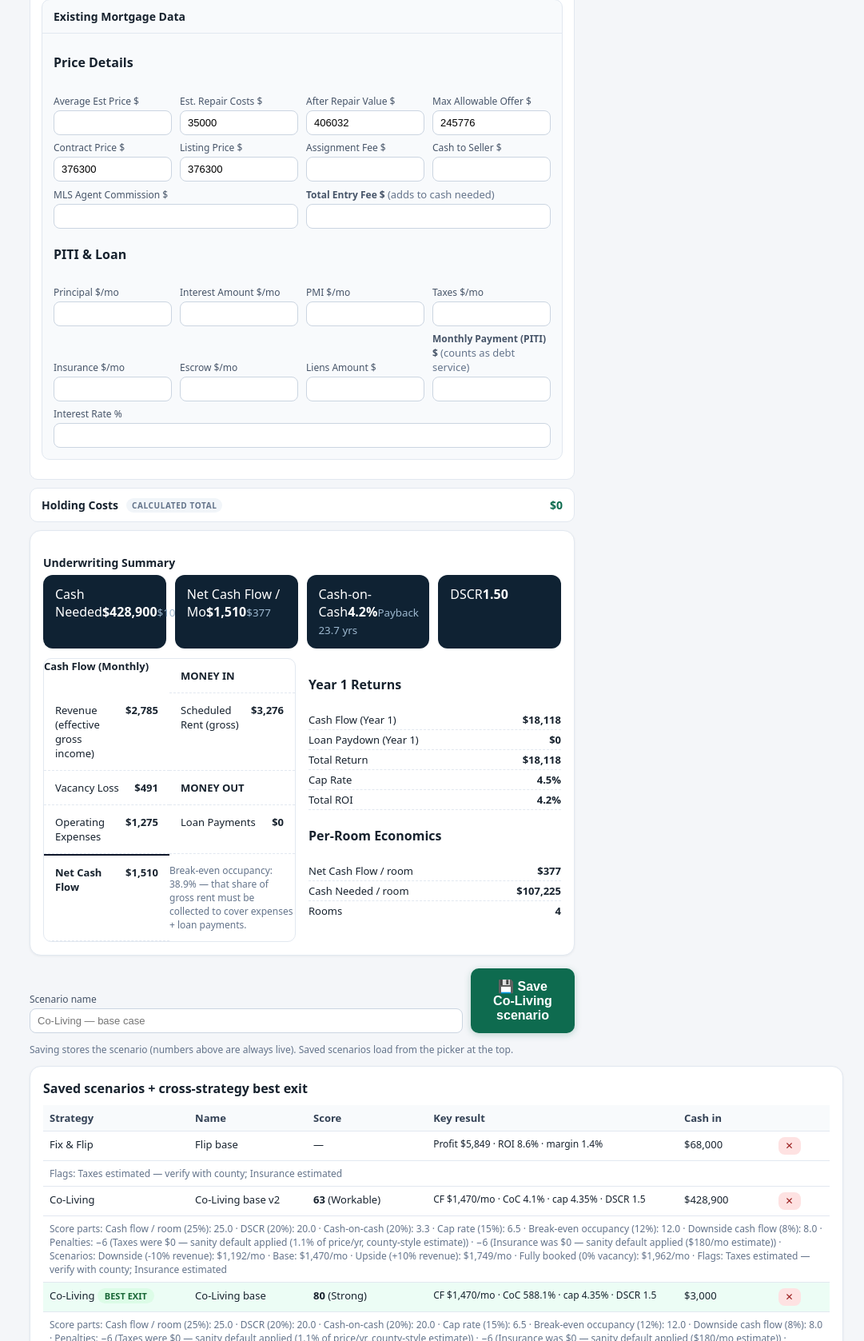
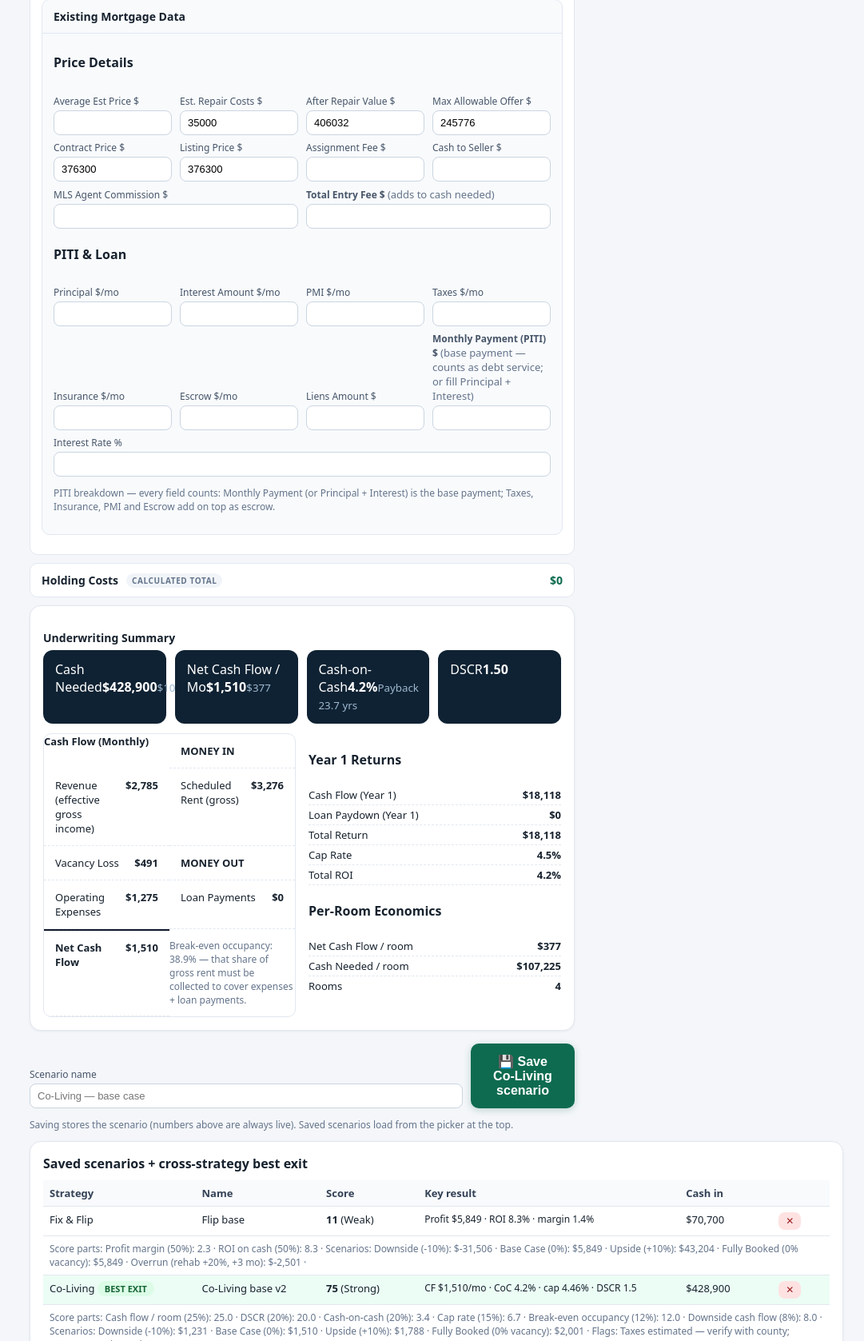
Before and after one commit to sherifmoner/property-deal-analyzer, a Flask app: page /property/1?tab=underwriting in a window 1280 px wide, after a click on "Existing Mortgage Data". Shown: the part 4823-6500 px from the top of the page at 80% size, without its empty margins (199-1280 px from the left). Run offline with Flask 3, Linux system fonts and the light colour scheme; data comes from the database, SQL or seed files in the repository; data that the repository does not hold is empty; some libraries are stand-ins or nearby versions.

Commit message:
v1.8b: Fixed payment works with blank/zero loan amount (Subject-To, blank cards) in both engines; estimate-withdrawal totals now recompute in the same interaction (gate P3 root cause); Flip scenario chips added (Key Metrics recompute, Fully Booked == Base); gate_v19 50/50 both modes, regressions v18 34/34 v17 27/27 v16 62/62 fixtures 20/20

```diff
--- a/app.py
+++ b/app.py
@@ -495,14 +495,17 @@ def _row_payment(f):
     Payment types mirror ReiSearch: Amortized | Interest Only | Principal Only | Fixed Payment."""
     if (f.get("type") or "") in ("Cash", "Equity"):
         return 0.0, 0.0
-    amt = fnum(f.get("amount"), 0) or 0
-    if amt <= 0: return 0.0, 0.0
     rate = fnum(f.get("rate"), 0) or 0
     tv = fnum(f.get("term_value"), 0) or 0
     months = tv if (f.get("term_unit") or "Months") == "Months" else tv * 12
     pt = f.get("payment_type") or "amortized"
+    # v1.8b: a Fixed payment IS the payment — it must not require a loan amount
+    # (Subject-To cards have a blank amount by design; blank cards start at 0).
     if pt == "fixed":
-        pay = fnum(f.get("fixed_payment"), 0) or 0
+        return (fnum(f.get("fixed_payment"), 0) or 0,
+                (fnum(f.get("taxes_mo"), 0) or 0) + (fnum(f.get("insurance_mo"), 0) or 0))
+    amt = fnum(f.get("amount"), 0) or 0
+    if amt <= 0: return 0.0, 0.0
     elif pt == "interest_only":
         pay = amt * rate / 100 / 12
     elif pt == "principal_only":
@@ -642,11 +645,26 @@ def compute_underwriting(strategy, raw_inp, prop):
             if s.get("preset") and s.get("preset") != lab: lab = f"{lab} · {s['preset']}"
             debt_lines.append({"label": lab, "payment": round(pay + esc)})
     # existing mortgage data (all strategies except Fix & Flip)
+    # v1.8a PITI wiring: the breakdown fields are LIVE components of the payment,
+    # not decoration. Base = the typed Monthly Payment, or the Principal+Interest
+    # split when no total is typed. Taxes / Insurance / PMI / Escrow are escrow
+    # add-ons counted on top (same pattern as funding-card escrow in _row_payment).
     entry_fee = md_payment = 0.0
+    md_base = md_escrow = 0.0
+    md_addons = {}
     if strategy != "Fix & Flip":
         entry_fee = fnum(inp.get("md_entry_fee"), 0) or 0
-        md_payment = fnum(inp.get("md_monthly_payment"), 0) or 0
-        paydown_y1 += (fnum(inp.get("md_piti_principal"), 0) or 0) * 12
+        _prin = fnum(inp.get("md_piti_principal"), 0) or 0
+        _int = fnum(inp.get("md_piti_interest"), 0) or 0
+        md_base = fnum(inp.get("md_monthly_payment"), 0) or 0
+        if md_base <= 0: md_base = _prin + _int
+        for k, lab in (("md_piti_taxes", "Taxes"), ("md_piti_insurance", "Insurance"),
+                       ("md_piti_pmi", "PMI"), ("md_piti_escrow", "Escrow")):
+            v = fnum(inp.get(k), 0) or 0
+            if v: md_addons[lab] = round(v)
+            md_escrow += v
+        md_payment = md_base + md_escrow
+        paydown_y1 += _prin * 12
     debt_service = debt_rows_service + md_payment
     closing = fnum(inp.get("closing_costs"), 0) or 0
     financing_costs = closing + points_fees
@@ -676,7 +694,8 @@ def compute_underwriting(strategy, raw_inp, prop):
            "debt_service_mo": round(debt_service), "entry_fee": round(entry_fee),
            "cash_contrib": round(cash_equity), "points_fees": round(points_fees),
            "closing_costs": round(closing), "debt_lines": debt_lines,
-           "md_payment_mo": round(md_payment)}
+           "md_payment_mo": round(md_payment), "md_base_mo": round(md_base),
+           "md_escrow_mo": round(md_escrow), "md_addons": md_addons}
 
     if strategy == "Fix & Flip":
         sale = fnum(inp.get("sale_price"), 0) or arv
@@ -698,6 +717,10 @@ def compute_underwriting(strategy, raw_inp, prop):
         scen = {"Downside (-10%)": _flip(sale * 0.9, rehab, holding_total),
                 "Base Case (0%)": _flip(sale, rehab, holding_total),
                 "Upside (+10%)": _flip(sale * 1.1, rehab, holding_total),
+                # v1.8a: the Fully Booked chip exists on the Flip panel too; a flip
+                # has no vacancy, so Fully Booked IS the Base Case there (it must
+                # still select/recompute, never sit cosmetic).
+                "Fully Booked (0% vacancy)": _flip(sale, rehab, holding_total),
                 "Overrun (rehab +20%, +3 mo)": _flip(sale, rehab * 1.2, holding_mo * (h_months + 3))}
         # Flip Deal Score: ReiSearch shows one for flips; scale = profit margin (50%, target 30%)
         # + ROI (50%, target 50%), labeled as our scale in Details.
@@ -828,7 +851,16 @@ def compute_underwriting(strategy, raw_inp, prop):
                "breakeven": ((opex + debt_service) / (gross + other)) if (gross + other) else 1.3,
                "downside_cf": (egi * 0.9 - opex - debt_service)}
     def _scen(mult, no_vac=False):
-        e2 = gross + other if no_vac else (gross - vac_loss) * mult + other
+        if no_vac and strategy == "Short Term":
+            # Fully Booked for STR = 100% occupancy (gross is occupancy-scaled;
+            # cleaning income inside `other` stays at the booked level — a
+            # documented, conservative simplification).
+            _occ = fnum(inp.get("occupancy_pct"), 0) or 0
+            e2 = (gross / (_occ / 100) if _occ else gross) + other
+        elif no_vac:
+            e2 = gross + other
+        else:
+            e2 = (gross - vac_loss) * mult + other
         noi_s = e2 - opex
         return {"revenue": round(e2), "expenses": round(opex), "loan": round(debt_service),
                 "net": round(e2 - opex - debt_service),
@@ -836,8 +868,9 @@ def compute_underwriting(strategy, raw_inp, prop):
                 "cap_rate_pct": round(noi_s * 12 / value * 100, 2) if value else 0,
                 "coc_pct": round((e2 - opex - debt_service) * 12 / cash_in * 100, 1) if cash_in else None}
     scen = {"Downside (-10%)": _scen(0.9), "Base Case (0%)": _scen(1.0), "Upside (+10%)": _scen(1.1)}
-    if strategy == "Co-Living":
-        scen["Fully Booked (0% vacancy)"] = _scen(1.0, no_vac=True)
+    # v1.8a: Fully Booked exists for EVERY rental strategy (it was Co-Living-only,
+    # which left the chip dead on STR/MTR/LTR panels).
+    scen["Fully Booked (0% vacancy)"] = _scen(1.0, no_vac=True)
     sc = score_rental(metrics, penalties)
     def _part_frac(item):
         k, v = item
@@ -1749,6 +1782,18 @@ def dashboard():
     counts = {r["status"]: r["c"] for r in db().execute("SELECT status, COUNT(*) c FROM properties GROUP BY status")}
     recent = db().execute("""SELECT s.*, p.address FROM scenarios s JOIN properties p ON p.id=s.property_id
                              ORDER BY s.id DESC LIMIT 6""").fetchall()
+    # v1.8a: same score reconciliation as the property page — recompute the
+    # displayed results with the current engine (stored results can be stale).
+    _rec = []
+    for _s in recent:
+        _s = dict(_s)
+        try:
+            _s["results"] = json.dumps(compute_underwriting(
+                _s["strategy"], json.loads(_s["inputs"] or "{}"), get_prop(_s["property_id"])))
+        except Exception:
+            pass
+        _rec.append(_s)
+    recent = _rec
     return render_template("dashboard.html", props=props, counts=counts, recent=recent)
 
 @app.route("/properties")
@@ -1819,6 +1864,21 @@ def property_page(pid):
                            ON c.id=a.contractor_id WHERE a.property_id=?""", (pid,)).fetchall()
     contractors = d.execute("SELECT * FROM contractors ORDER BY trade, name").fetchall()
     scenarios = d.execute("SELECT * FROM scenarios WHERE property_id=? ORDER BY id DESC", (pid,)).fetchall()
+    # v1.8a score reconciliation: displayed scenario scores are recomputed with
+    # the CURRENT engine from the stored inputs, so the scenarios table can
+    # never drift from the live rail. The stored `results` are a snapshot of
+    # whatever code version saved them (shipped scenarios 1/2 predate the
+    # penalty rework and showed 80/63 for identical inputs).
+    _disp = []
+    for _s in scenarios:
+        _s = dict(_s)
+        try:
+            _s["results"] = json.dumps(compute_underwriting(
+                _s["strategy"], json.loads(_s["inputs"] or "{}"), p))
+        except Exception:
+            pass
+        _disp.append(_s)
+    scenarios = _disp
     plans = d.execute("SELECT * FROM floorplans WHERE property_id=? ORDER BY id DESC", (pid,)).fetchall()
     v = verdict(p, comps, all_boxes())
     sold = [c for c in comps if c["kind"] == "sold" and not c["excluded"]]
--- a/static/uw.js
+++ b/static/uw.js
@@ -20,10 +20,12 @@
   function rowPayment(f) {
     /* ReiSearch funding-card payment model. Returns {pay (P&I or fixed), esc (taxes+insurance)}. */
     if (!f || f.type === "Cash" || f.type === "Equity") return { pay: 0, esc: 0 };
+    var rate = N(f.rate), months = termMonths(f), pt = f.payment_type || "amortized", pay = 0;
+    /* v1.8b: a Fixed payment IS the payment — it must not require a loan amount
+       (Subject-To cards have a blank amount by design; blank cards start at 0). */
+    if (pt === "fixed") return { pay: N(f.fixed_payment), esc: N(f.taxes_mo) + N(f.insurance_mo) };
     var amt = N(f.amount); if (amt <= 0) return { pay: 0, esc: 0 };
-    var rate = N(f.rate), months = termMonths(f), pt = f.payment_type || "amortized", pay = 0;
-    if (pt === "fixed") pay = N(f.fixed_payment);
-    else if (pt === "interest_only") pay = amt * rate / 100 / 12;
+    if (pt === "interest_only") pay = amt * rate / 100 / 12;
     else if (pt === "principal_only") pay = amt * rate / 100 / 12 + (months ? amt / months : 0); // ReiSearch: interest + straight-line principal
     else pay = loanPayment(amt, rate, months / 12);
     return { pay: pay, esc: N(f.taxes_mo) + N(f.insurance_mo) };
@@ -132,10 +134,20 @@
         debtLines.push({ label: lab, payment: Math.round(rp.pay + rp.esc) });
       }
     });
-    var entryFee = 0, mdPayment = 0;
+    /* v1.8a PITI wiring (mirror of app.py): base = typed Monthly Payment, or
+       Principal+Interest when no total is typed; Taxes/Insurance/PMI/Escrow
+       are escrow add-ons counted on top. */
+    var entryFee = 0, mdPayment = 0, mdBase = 0, mdEscrow = 0, mdAddons = {};
     if (strat !== "Fix & Flip") {
-      entryFee = N(s.md_entry_fee); mdPayment = N(s.md_monthly_payment);
-      paydownY1 += N(s.md_piti_principal) * 12;
+      entryFee = N(s.md_entry_fee);
+      var prin = N(s.md_piti_principal), intr = N(s.md_piti_interest);
+      mdBase = N(s.md_monthly_payment);
+      if (mdBase <= 0) mdBase = prin + intr;
+      [["md_piti_taxes", "Taxes"], ["md_piti_insurance", "Insurance"], ["md_piti_pmi", "PMI"], ["md_piti_escrow", "Escrow"]].forEach(function (kv) {
+        var v = N(s[kv[0]]); if (v) mdAddons[kv[1]] = Math.round(v); mdEscrow += v;
+      });
+      mdPayment = mdBase + mdEscrow;
+      paydownY1 += prin * 12;
     }
     var debtService = debtRows + mdPayment;
     var closing = N(s.closing_costs);
@@ -153,7 +165,7 @@
       cash_in: cashIn, financing_costs: financingCosts, funding_status: fundingStatus,
       debt_service_mo: debtService, entry_fee: entryFee,
       cash_contrib: cashEquity, points_fees: pointsFees, closing_costs: closing,
-      debt_lines: debtLines, md_payment_mo: mdPayment };
+      debt_lines: debtLines, md_payment_mo: mdPayment, md_base_mo: mdBase, md_escrow_mo: mdEscrow, md_addons: mdAddons };
 
     if (strat === "Fix & Flip") {
       var sale = N(s.sale_price) || arv;
@@ -174,6 +186,7 @@
       var scen = { "Downside (-10%)": flip(sale * 0.9, rehab, holdingTotal),
         "Base Case (0%)": flip(sale, rehab, holdingTotal),
         "Upside (+10%)": flip(sale * 1.1, rehab, holdingTotal),
+        "Fully Booked (0% vacancy)": flip(sale, rehab, holdingTotal),
         "Overrun (rehab +20%, +3 mo)": flip(sale, rehab * 1.2, holdingMo * (hMonths + 3)) };
       function cs2(x, t) { return t ? clamp((x / t) * 100, 0, 100) : 0; }
       var parts = { "Profit margin (50%)": Math.round(0.5 * cs2((margin || 0) / 100, 0.30) * 10) / 10,
@@ -275,7 +288,10 @@
       breakeven: (gross + other) ? (opex + debtService) / (gross + other) : 1.3,
       downside_cf: egi * 0.9 - opex - debtService };
     function scenR(mult, noVac) {
-      var e2 = noVac ? gross + other : (gross - vacLoss) * mult + other;
+      var e2;
+      if (noVac && strat === "Short Term") { var occ = N(s.occupancy_pct); e2 = (occ ? gross / (occ / 100) : gross) + other; }
+      else if (noVac) e2 = gross + other;
+      else e2 = (gross - vacLoss) * mult + other;
       var noiS = e2 - opex;
       return { revenue: e2, expenses: opex, loan: debtService, net: e2 - opex - debtService,
         dscr: debtService ? noiS / debtService : (noiS > 0 ? 1.5 : 0),
@@ -283,7 +299,7 @@
         coc_pct: cashIn ? (e2 - opex - debtService) * 12 / cashIn * 100 : null };
     }
     var scen2 = { "Downside (-10%)": scenR(0.9), "Base Case (0%)": scenR(1.0), "Upside (+10%)": scenR(1.1) };
-    if (strat === "Co-Living") scen2["Fully Booked (0% vacancy)"] = scenR(1.0, true);
+    scen2["Fully Booked (0% vacancy)"] = scenR(1.0, true);
     var sc = scoreRental(metrics, penalties);
     var refiGross = arv ? Math.round(0.75 * arv) : 0;
     var refiNet = Math.max(0, refiGross - debtAmt);
@@ -548,7 +564,7 @@
       payback: r.payback_yrs ? ("Payback " + r.payback_yrs + " yrs") : "",
       breakeven_line: "Break-even occupancy: " + PC(r.breakeven_pct) + " — that share of gross rent must be collected to cover expenses + loan payments.",
       holding_desc: (s.holding_period || 0) + " " + (s.holding_unit || "Months") + " × " + M(N(s.holding_mo)) + "/mo ≈ " + M(r.holding_cost) + " total holding costs",
-      md_monthly_payment_label: N(s.md_monthly_payment) ? (M(N(s.md_monthly_payment)) + "/mo") : "",
+      md_monthly_payment_label: r.md_payment_mo ? (M(r.md_payment_mo) + "/mo") : "",
       profit_full: strat === "Fix & Flip" ? (M(r.profit) + (r.margin_pct != null ? " (" + PC(r.margin_pct) + " of sale price)" : "") + (hMonthsOf() === 0 ? " · no holding period set" : "")) : "",
       rule70_full: r.rule70_mao !== undefined ? (M(r.rule70_mao - N(s.purchase_price)) + " over max offer " + M(r.rule70_mao)) : "",
       rehab_range: (function () {
@@ -599,7 +615,9 @@
         return;
       }
       if (!sc) { elm.textContent = "—"; return; }
-      if (k === "net") elm.textContent = M(sc.net) + "/mo";
+      if (k === "net") elm.textContent = (sc.revenue !== undefined || sc.expenses !== undefined) ? M(sc.net) + "/mo" : M(sc.net);
+      else if (k === "sale") elm.textContent = M(sc.sale);
+      else if (k === "allin") elm.textContent = M(sc.all_in);
       else if (k === "coc") elm.textContent = PC(sc.coc_pct);
       else if (k === "dscr") elm.textContent = (sc.dscr === null || sc.dscr === undefined) ? "—" : (Math.round(sc.dscr * 100) / 100).toFixed(2);
       else if (k === "cap") elm.textContent = PC(sc.cap_rate_pct);
@@ -741,8 +759,30 @@
       var dl = (r.debt_lines || []).map(function (l) {
         return '<div class="srow"><span>' + l.label + '</span><b>' + M(l.payment) + '</b></div>';
       }).join("");
-      if (N(r.md_payment_mo)) dl += '<div class="srow"><span>Existing mortgage (PITI)</span><b>' + M(r.md_payment_mo) + '</b></div>';
+      if (N(r.md_payment_mo)) {
+        dl += '<div class="srow"><span>Existing mortgage (PITI)</span><b>' + M(r.md_payment_mo) + '</b></div>';
+        if (N(r.md_base_mo)) dl += '<div class="srow"><span>· base payment (P&amp;I)</span><b>' + M(r.md_base_mo) + '</b></div>';
+        Object.keys(r.md_addons || {}).forEach(function (k) {
+          dl += '<div class="srow"><span>· of which ' + k.toLowerCase() + ' (escrow)</span><b>' + M(r.md_addons[k]) + '</b></div>';
+        });
+      }
       dbd.innerHTML = dl ? '<h4 class="det-h">Monthly Debt Service</h4>' + dl : "";
+    }
+    /* v1.8a: the PITI breakdown line inside Existing Mortgage Data — every
+       component named, the counted total shown (nothing in the block is inert). */
+    var mpl = panel.querySelector("[data-md-piti-line]");
+    if (mpl) {
+      var pp = [];
+      if (N(s.md_piti_principal)) pp.push("Principal " + M(N(s.md_piti_principal)));
+      if (N(s.md_piti_interest)) pp.push("Interest " + M(N(s.md_piti_interest)));
+      if (N(s.md_piti_taxes)) pp.push("Taxes " + M(N(s.md_piti_taxes)));
+      if (N(s.md_piti_insurance)) pp.push("Insurance " + M(N(s.md_piti_insurance)));
+      if (N(s.md_piti_pmi)) pp.push("PMI " + M(N(s.md_piti_pmi)));
+      if (N(s.md_piti_escrow)) pp.push("Escrow " + M(N(s.md_piti_escrow)));
+      mpl.textContent = pp.length
+        ? "PITI breakdown — " + pp.join(" + ") + " = " + M(r.md_payment_mo || 0) + "/mo counted in debt service. Base = Monthly Payment" +
+          (N(s.md_monthly_payment) ? "" : " (here: Principal + Interest)") + "; Taxes / Insurance / PMI / Escrow are escrow add-ons on top of the base."
+        : "PITI breakdown — every field counts: Monthly Payment (or Principal + Interest) is the base payment; Taxes, Insurance, PMI and Escrow add on top as escrow.";
     }
     /* v1.7: Cash Needed ALWAYS shows its derivation — every component line,
        $0 lines included (a loan-only state must read "$0" WITH the math visible,
@@ -823,7 +863,24 @@
   function recalc(panel) {
     var s = readState(panel);
     var r = compute(panel.dataset.strategy, s);
+    /* v1.8b: writeOutputs withdraws flagged auto-estimates when a loan payment
+       takes over (taxes/insurance then live inside PITI). If it cleared a field,
+       recompute in the SAME interaction — otherwise totals land one input late:
+       fields show empty while totals still include the withdrawn estimates
+       (gate_v19 P3 root cause: P2 showed cf -$190, P3 then showed $35). */
+    var preTax = panel.querySelector('[name="taxes_mo"]');
+    var preIns = panel.querySelector('[name="insurance_mo"]');
+    var preT = (preTax && preTax.value) || "", preI = (preIns && preIns.value) || "";
     writeOutputs(panel, s, r);
+    var postTax = panel.querySelector('[name="taxes_mo"]');
+    var postIns = panel.querySelector('[name="insurance_mo"]');
+    var cleared = (preT !== "" && postTax && postTax.value === "") ||
+                  (preI !== "" && postIns && postIns.value === "");
+    if (cleared) {
+      s = readState(panel);
+      r = compute(panel.dataset.strategy, s);
+      writeOutputs(panel, s, r);
+    }
     if (!suppressSave) scheduleAutosave(panel);
     return r;
   }
--- a/templates/underwriting.html
+++ b/templates/underwriting.html
@@ -254,11 +254,12 @@
 <div><label>Insurance $/mo</label><input type="number" step="any" name="md_piti_insurance" value="{{ st.md_piti_insurance }}"></div>
 <div><label>Escrow $/mo</label><input type="number" step="any" name="md_piti_escrow" value="{{ st.md_piti_escrow }}"></div>
 <div><label>Liens Amount $</label><input type="number" step="any" name="md_liens" value="{{ st.md_liens }}"></div>
-<div><label><b>Monthly Payment (PITI) $</b> <span class="muted">(counts as debt service)</span></label><input type="number" step="any" name="md_monthly_payment" value="{{ st.md_monthly_payment }}"></div>
+<div><label><b>Monthly Payment (PITI) $</b> <span class="muted">(base payment — counts as debt service; or fill Principal + Interest)</span></label><input type="number" step="any" name="md_monthly_payment" value="{{ st.md_monthly_payment }}"></div>
 </div>
 <div class="rowflex">
 <div><label>Interest Rate %</label><input type="number" step="any" name="md_rate" value="{{ st.md_rate }}"></div>
 </div>
+<p class="small muted" data-md-piti-line></p>
 </div></details>
 {% endif %}
 </div></details>
@@ -374,6 +375,7 @@
 {% else %}
 <div class="scorebox"><span>Deal Score</span><b data-out="score">—</b><small data-out="score_label"></small></div>
 <p class="small insight" data-out="score_insight"></p>
+<div class="chips"><button type="button" data-scenchip="Downside (-10%)" onclick="return uwScenChip(this)">Downside −10%</button><button type="button" class="on" data-scenchip="Base Case (0%)" onclick="return uwScenChip(this)">Base Case</button><button type="button" data-scenchip="Upside (+10%)" onclick="return uwScenChip(this)">Upside +10%</button><button type="button" data-scenchip="Fully Booked (0% vacancy)" onclick="return uwScenChip(this)">Fully Booked</button></div>
 <div class="srow"><span>Net Profit</span><b data-out="profit_full">$0</b></div>
 <div class="srow"><span>Sale Price</span><b data-out="sale_price_out">$0</b></div>
 <div class="srow"><span>All-in Cost</span><b data-out="all_in">$0</b></div>
@@ -394,6 +396,11 @@
 <div class="srow"><span>DSCR</span><b data-scenm="dscr">—</b></div>
 <div class="srow"><span>Cap Rate</span><b data-scenm="cap">—</b></div>
 {% else %}
+{% if strat=='Fix & Flip' %}
+<div class="srow"><span>Scenario Net Profit</span><b data-scenm="net">$0</b></div>
+<div class="srow"><span>Scenario Sale Price</span><b data-scenm="sale">$0</b></div>
+<div class="srow"><span>Scenario All-in Cost</span><b data-scenm="allin">$0</b></div>
+{% endif %}
 <div class="srow"><span>Net Profit</span><b data-out="profit">$0</b></div>
 <div class="srow"><span>ROI</span><b data-out="roi">—</b></div>
 <div class="srow"><span>Profit Margin</span><b data-out="margin_pct">—</b></div>
@@ -428,6 +435,12 @@
 <div class="srow"><span>Cash Outlay</span><b data-out="cash_in">$0</b></div>
 <div class="srow"><span>Income</span><b data-out="egi_mo">$0</b></div>
 <div class="srow"><span>Expenses</span><b data-out="expenses_total">$0</b></div>
+<div class="chips"><button type="button" data-scenchip="Downside (-10%)" onclick="return uwScenChip(this)">Downside −10%</button><button type="button" class="on" data-scenchip="Base Case (0%)" onclick="return uwScenChip(this)">Base Case</button><button type="button" data-scenchip="Upside (+10%)" onclick="return uwScenChip(this)">Upside +10%</button><button type="button" data-scenchip="Fully Booked (0% vacancy)" onclick="return uwScenChip(this)">Fully Booked</button></div>
+<h4>Key Metrics (<span data-scenm="name">Base Case</span>)</h4>
+<div class="srow"><span>Net Cash Flow</span><b data-scenm="net">$0/mo</b></div>
+<div class="srow"><span>Cash-on-Cash</span><b data-scenm="coc">—</b></div>
+<div class="srow"><span>DSCR</span><b data-scenm="dscr">—</b></div>
+<div class="srow"><span>Cap Rate</span><b data-scenm="cap">—</b></div>
 </div>
 {% endif %}
 <div class="sidecard"><h3>Loan Amortization</h3>
```
